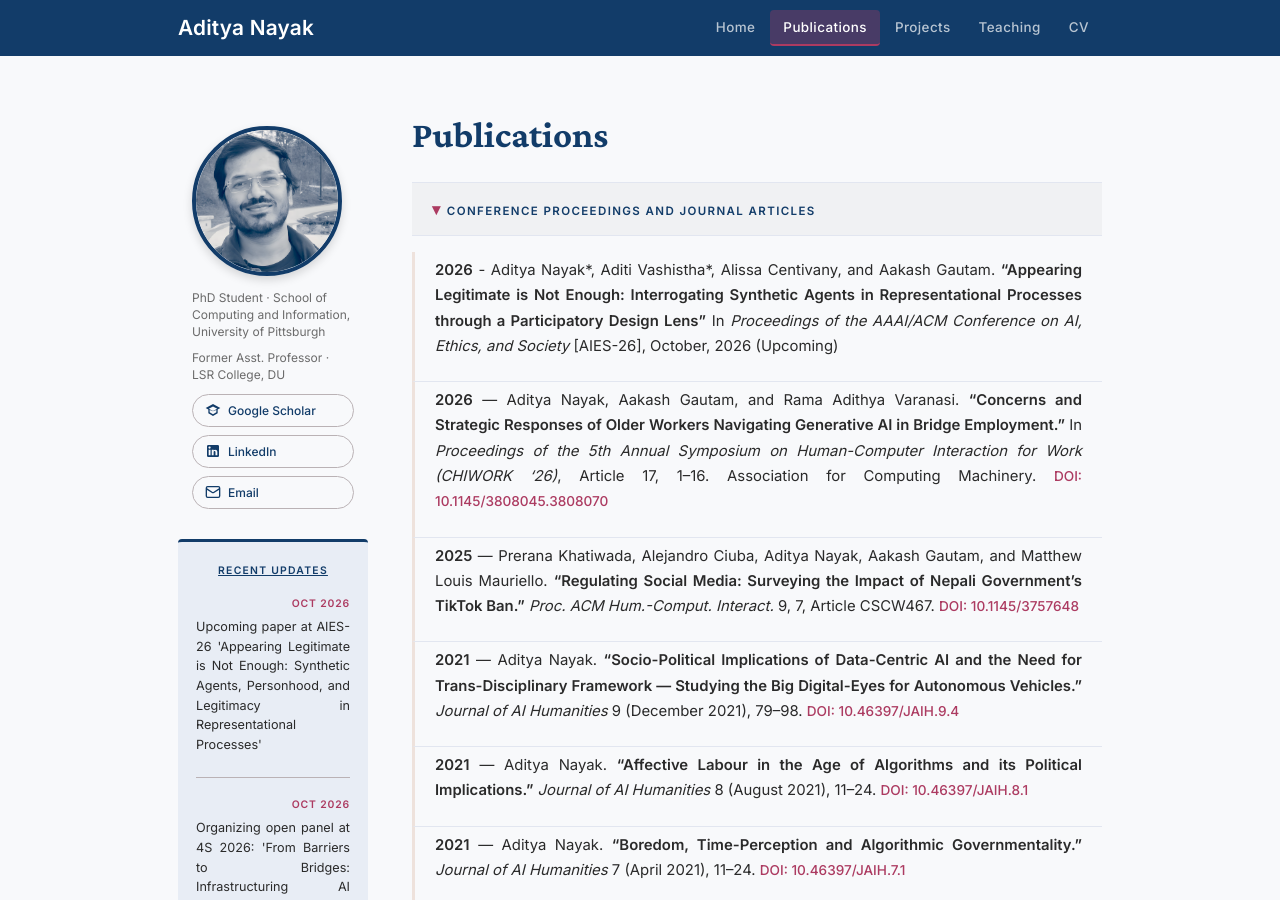
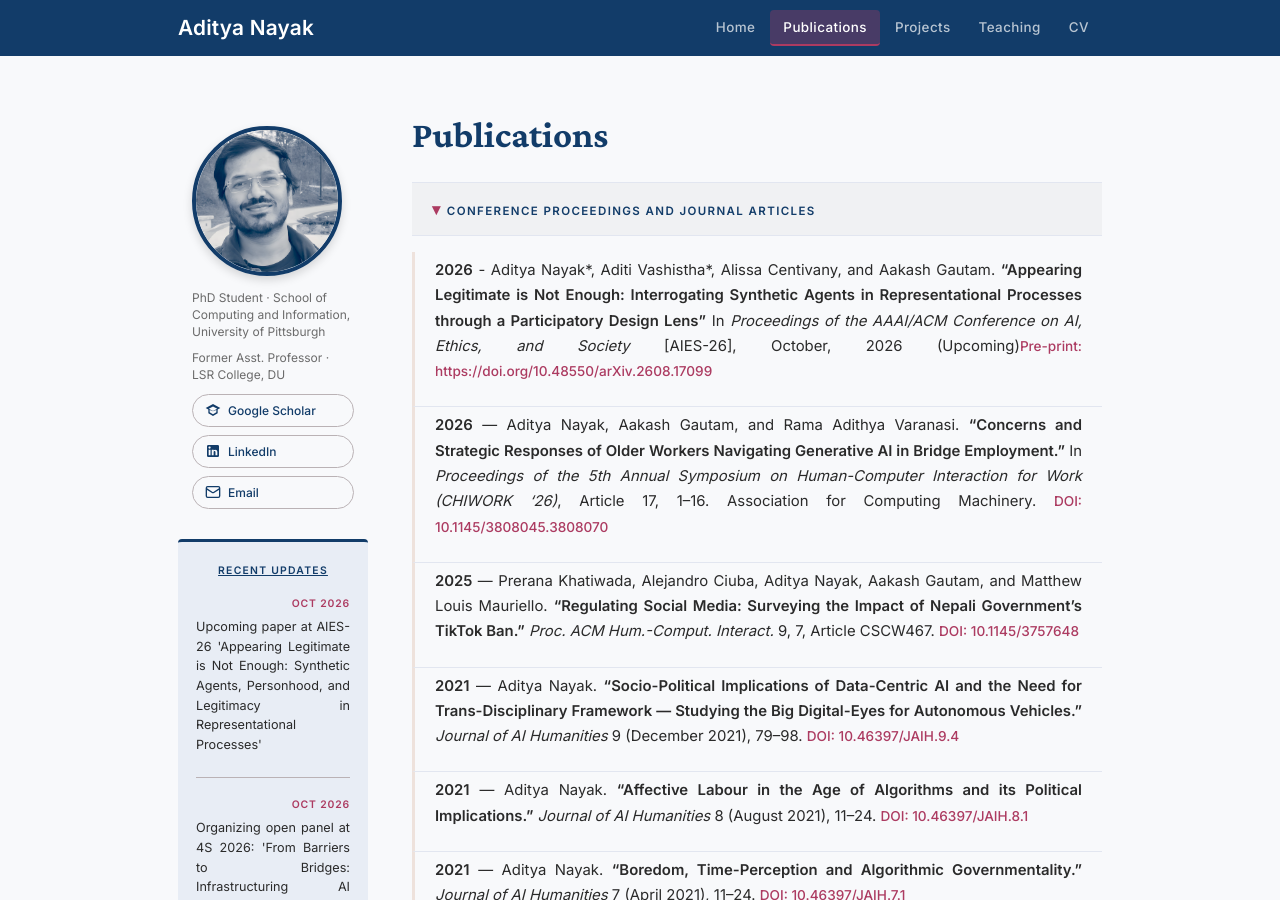
Before and after one commit to adityanayak-info/adityanayak-info.github.io, a Jekyll site: the page built from publications.md, in a window 1280 px wide and 900 px high. Built offline with Jekyll 4.4.1, drawn with Linux system fonts in a browser that asks for light colours.

Commit message:
Add pre-print link for AIES-26 conference paper
Added a pre-print link to the upcoming conference paper on synthetic agents.

```diff
--- a/publications.md
+++ b/publications.md
@@ -23,7 +23,7 @@
 <summary>Conference Proceedings and Journal Articles</summary>
 <div class="pub-section-content" markdown="1">
 
-- **2026** - Aditya Nayak\*, Aditi Vashistha\*, Alissa Centivany, and Aakash Gautam. **"Appearing Legitimate is Not Enough: Interrogating Synthetic Agents in Representational Processes through a Participatory Design Lens"** In *Proceedings of the AAAI/ACM Conference on AI, Ethics, and Society* [AIES-26], October, 2026 (Upcoming)
+- **2026** - Aditya Nayak\*, Aditi Vashistha\*, Alissa Centivany, and Aakash Gautam. **"Appearing Legitimate is Not Enough: Interrogating Synthetic Agents in Representational Processes through a Participatory Design Lens"** In *Proceedings of the AAAI/ACM Conference on AI, Ethics, and Society* [AIES-26], October, 2026 (Upcoming)[Pre-print: https://doi.org/10.48550/arXiv.2608.17099](https://doi.org/10.48550/arXiv.2608.17099)
 
 - **2026** — Aditya Nayak, Aakash Gautam, and Rama Adithya Varanasi. **"Concerns and Strategic Responses of Older Workers Navigating Generative AI in Bridge Employment."** In *Proceedings of the 5th Annual Symposium on Human-Computer Interaction for Work (CHIWORK '26)*, Article 17, 1–16. Association for Computing Machinery. [DOI: 10.1145/3808045.3808070](https://doi.org/10.1145/3808045.3808070)
 
```
